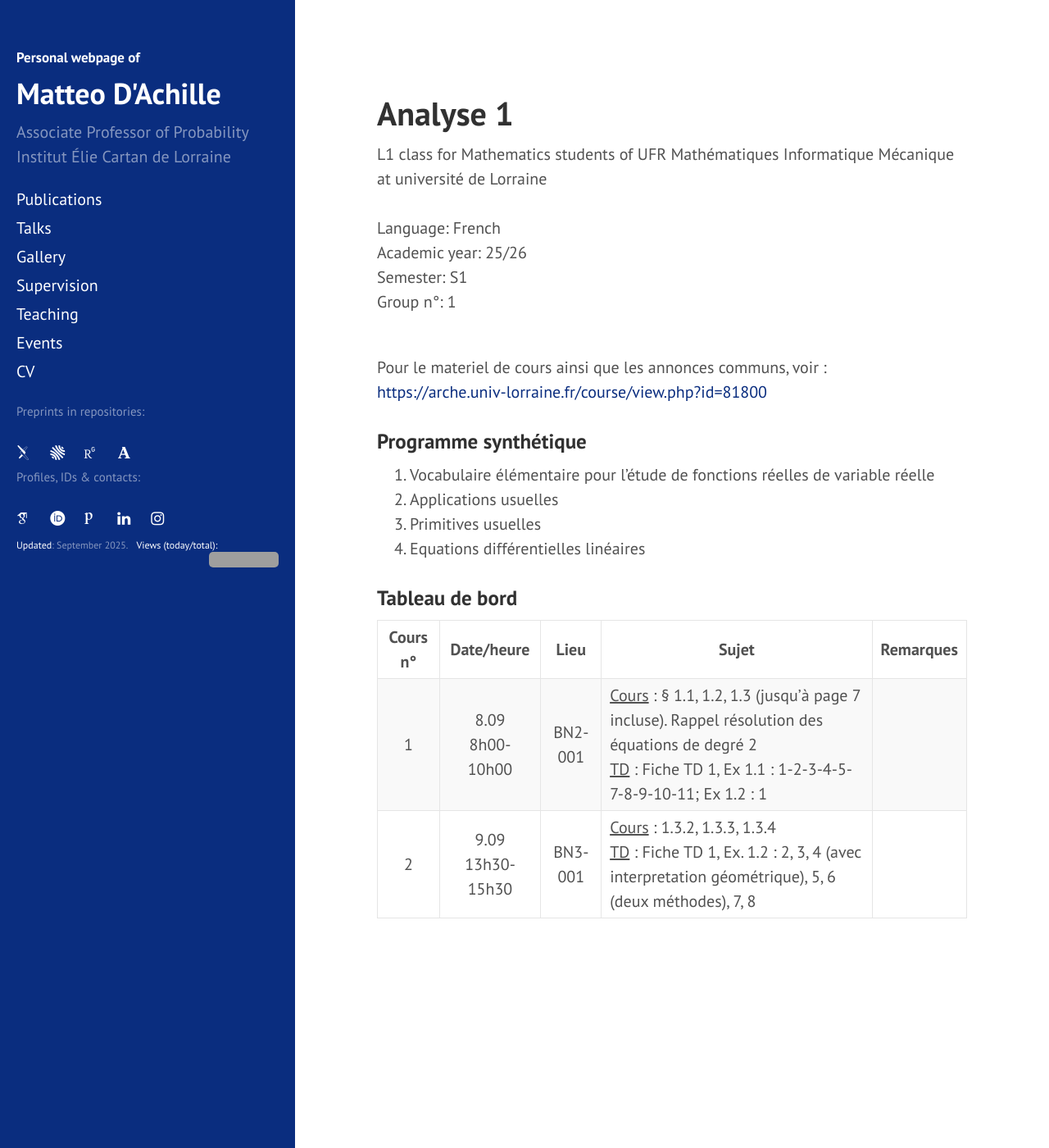
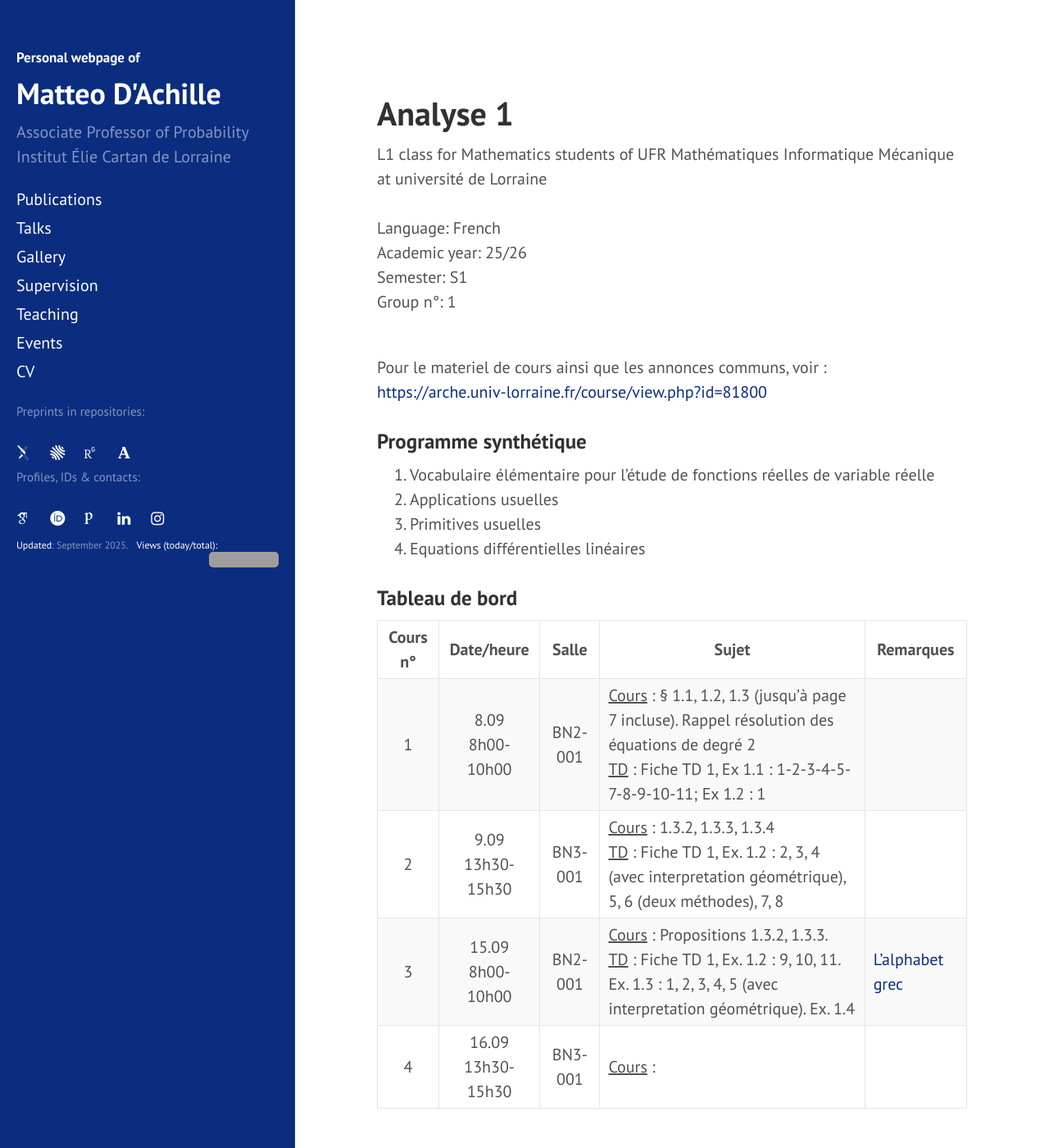
Before and after one commit to matteodachille/matteodachille.github.io, a Jekyll site: the page built from _courses/Analysis1-2025.md, in a window 1280 px wide and 1400 px high. Shown: the whole window at 82% size. Built offline with Jekyll 4.4.1, drawn with Linux system fonts in a browser that asks for light colours; nearby versions of some CDN libraries; some web fonts are replaced; grey boxes are pictures that could not be loaded.

Commit message:
Updated Analysis 1 class

```diff
--- a/_courses/Analysis1-2025.md
+++ b/_courses/Analysis1-2025.md
@@ -35,7 +35,9 @@ Pour le materiel de cours ainsi que les annonces communs, voir : <br/> [https://
 
 ### Tableau de bord
 
-| Cours n&deg; | Date/heure | Lieu | Sujet | Remarques |
+| Cours n&deg; | Date/heure | Salle | Sujet | Remarques |
 |:---: | :---: | :---: | ------- | -- |
 | 1 | 8.09 <br/>8h00-10h00      | BN2-001|<u>Cours</u> : § 1.1, 1.2, 1.3 (jusqu'à page 7 incluse). Rappel résolution des équations de degré 2 <br/><u>TD</u> : Fiche TD 1, Ex 1.1 : 1-2-3-4-5-7-8-9-10-11; Ex 1.2 : 1  | |
 | 2 | 9.09 <br/> 13h30-15h30   | BN3-001 |   <u>Cours</u> : 1.3.2, 1.3.3, 1.3.4 <br/><u>TD</u> : Fiche TD 1, Ex. 1.2 : 2, 3, 4 (avec interpretation géométrique), 5, 6 (deux méthodes), 7, 8   | |
+| 3 | 15.09 <br/> 8h00-10h00   | BN2-001 |   <u>Cours</u> : Propositions 1.3.2, 1.3.3.  <br/><u>TD</u> : Fiche TD 1, Ex. 1.2 : 9, 10, 11. Ex. 1.3 : 1, 2, 3, 4, 5 (avec interpretation géométrique). Ex. 1.4  | [L'alphabet grec](https://fr.wikipedia.org/wiki/Alphabet_grec#:~:text=grec%20ancien.-,Graphies%20courantes,-%5Bmodifier%20%7C){:target="_blank"} |
+| 4 | 16.09 <br/> 13h30-15h30   | BN3-001 |   <u>Cours</u> :    | |
```
